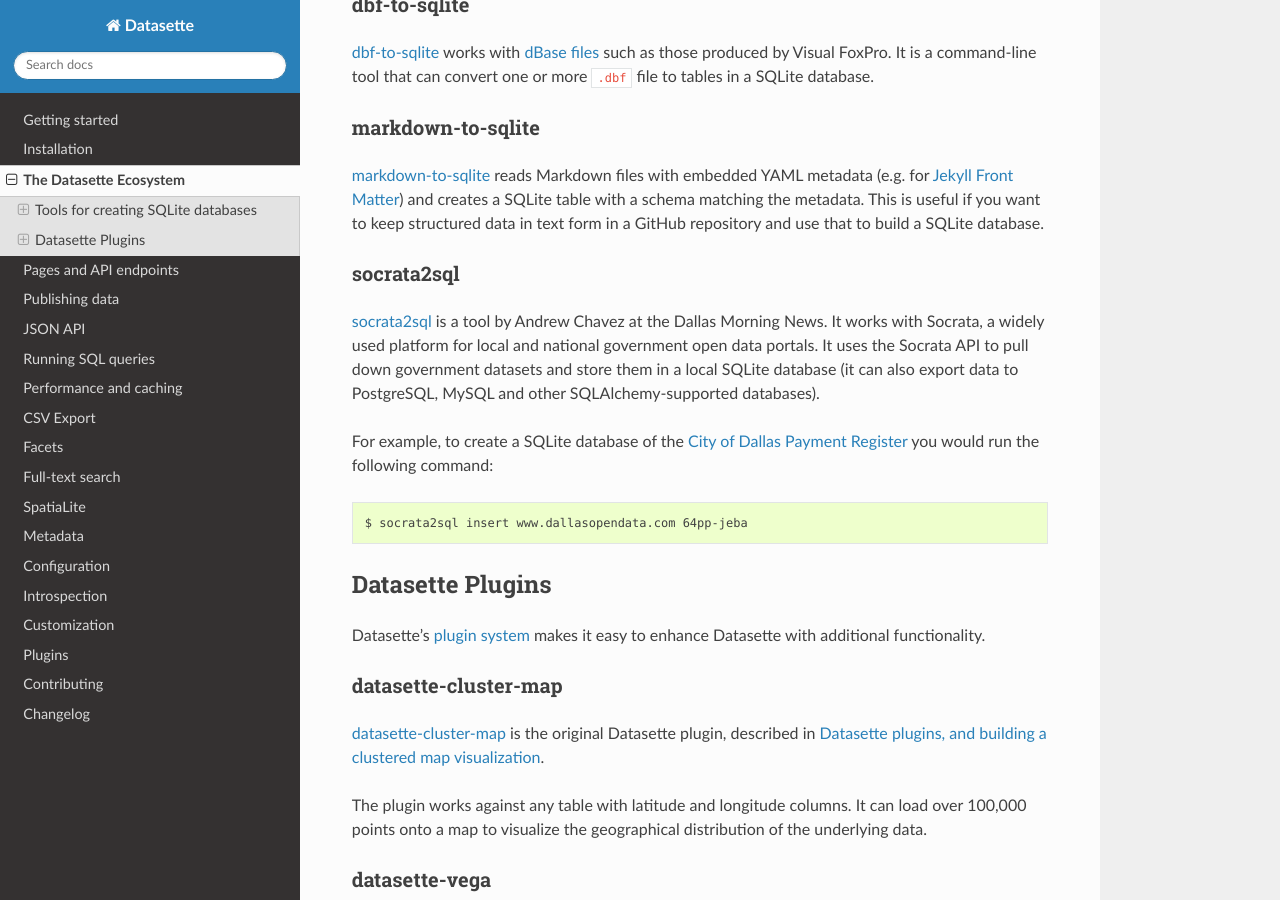
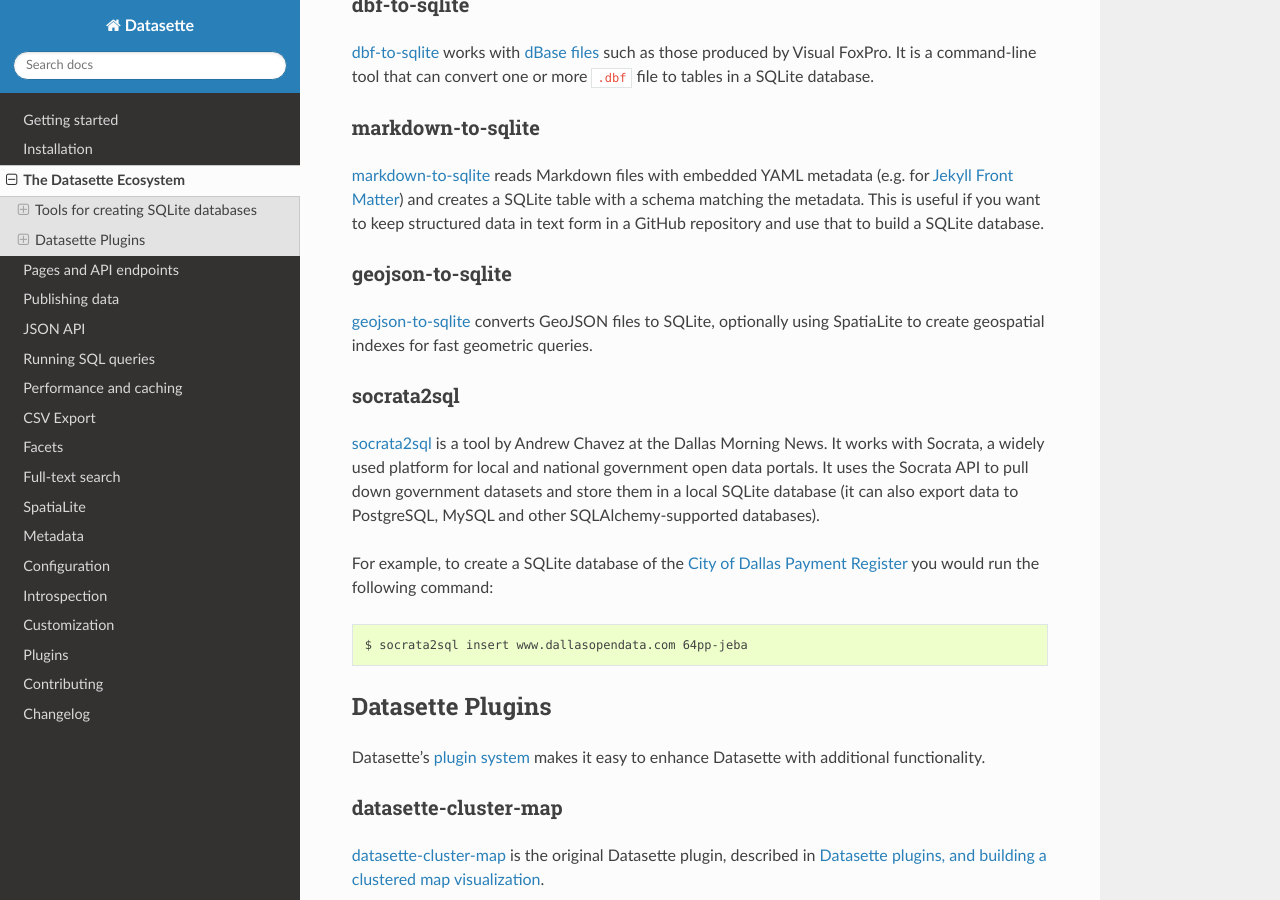
Before and after one commit to simonw/datasette, a Sphinx documentation site: the page built from docs/ecosystem.rst, in a window 1280 px wide and 900 px high, scrolled down 1067 px. Built offline with Sphinx 7.4.7 and the Read the Docs theme 2.0.0, drawn with Linux system fonts in a browser that asks for light colours.

Commit message:
geojson-to-sqlite

```diff
--- a/docs/ecosystem.rst
+++ b/docs/ecosystem.rst
@@ -43,6 +43,11 @@
 ------------------
 
 `markdown-to-sqlite <https://github.com/simonw/markdown-to-sqlite>`__ reads Markdown files with embedded YAML metadata (e.g. for `Jekyll Front Matter <https://jekyllrb.com/docs/front-matter/>`__) and creates a SQLite table with a schema matching the metadata. This is useful if you want to keep structured data in text form in a GitHub repository and use that to build a SQLite database.
+
+geojson-to-sqlite
+-----------------
+
+`geojson-to-sqlite <https://github.com/simonw/geojson-to-sqlite>`__ converts GeoJSON files to SQLite, optionally using SpatiaLite to create geospatial indexes for fast geometric queries.
 
 socrata2sql
 -----------
```
